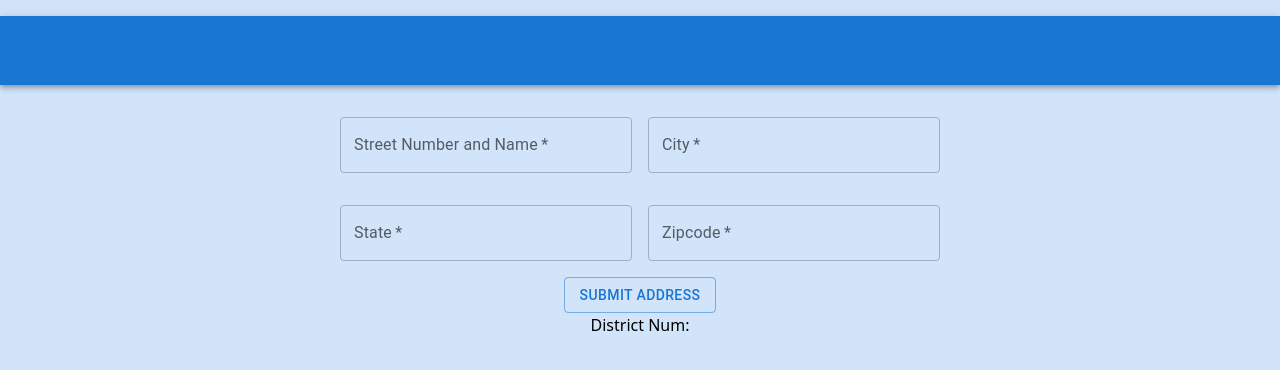
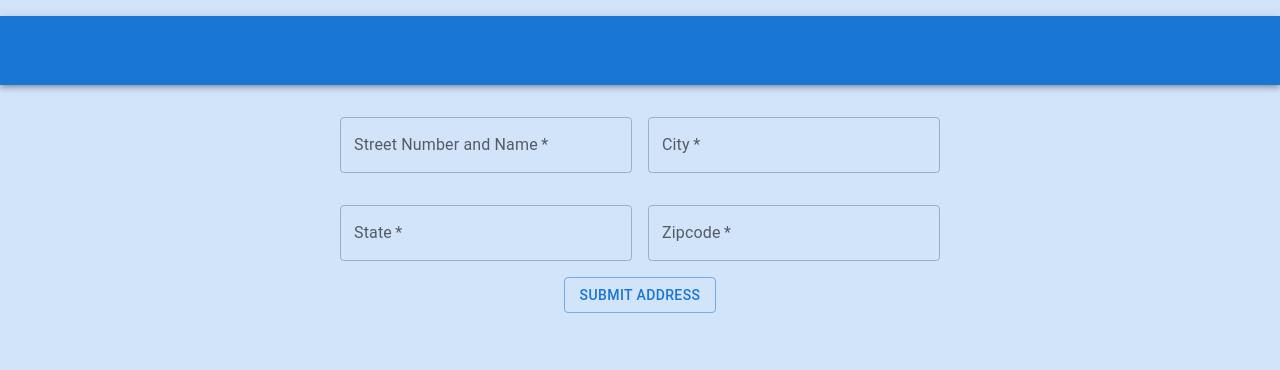
Before and after one commit to BU-Spark/pitne-voter-app, a Next.js app in the folder client/: page /ballotInfo/districtForm in a window 1280 px wide. Shown: the top 370 px of the page. Built offline with nearby package versions, Linux system fonts and the light colour scheme.

Commit message:
displayed district number fix

```diff
--- a/client/src/pages/ballotInfo/districtForm.tsx
+++ b/client/src/pages/ballotInfo/districtForm.tsx
@@ -118,9 +118,6 @@ const DistrictForm: React.FC<DistrictFormProps> = ({ onFormSubmit }) => {
                     </Button>
                 </div>
             </form>
-
-            {/* NOTE: REMOVE BELOW PRINT, JUST FOR CHECKING WHILE BALLOT INFO IS IN PROGRESS */}
-            <p>District Num: {districtNum}</p>
         </div>
     );
 };
--- a/client/src/pages/ballotInfo/index.tsx
+++ b/client/src/pages/ballotInfo/index.tsx
@@ -5,6 +5,7 @@ import DistrictForm from "./districtForm";
 import ElectionCheckbox from "./electionCheckBox/electionCheckbox";
 import CandidateData from "./whatsOnTheBallot/candidateData";
 import BallotInitative from "./whatsOnTheBallot/ballotInitative";
+import { globalDistrictNum } from "@/common";
 
 
 export default function BallotInfo() {
@@ -35,6 +36,9 @@ export default function BallotInfo() {
                 {/* Address form */}
                 <div className='flex flex-col justify-center items-center'>
                     <DistrictForm onFormSubmit={handleFormSubmit} />
+                    {isFormSubmitted && (
+                        <p className='mt-2 text-lg'>Your Council District: <span className='font-semibold'>{globalDistrictNum}</span></p>
+                    )}
                 </div>
 
 
```
